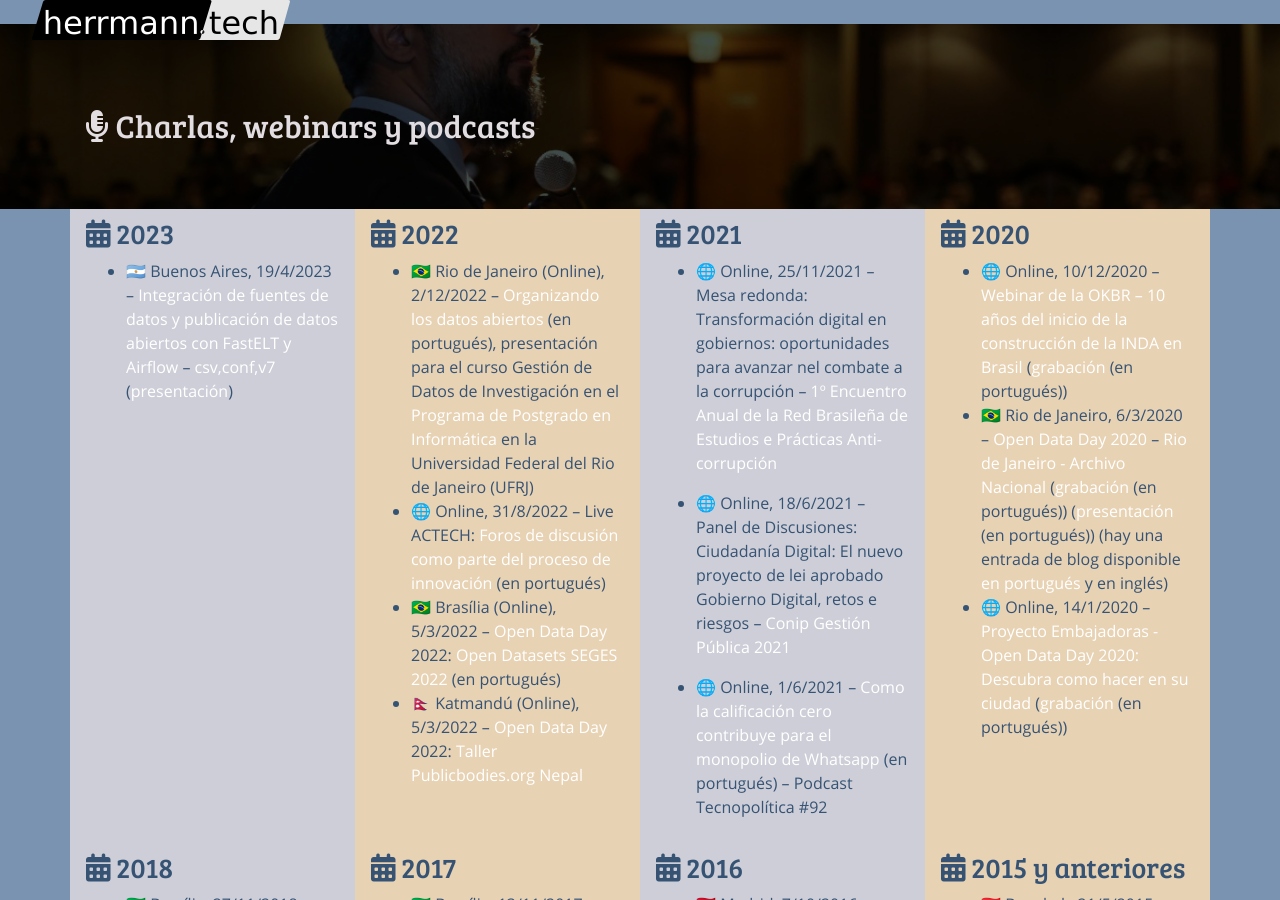
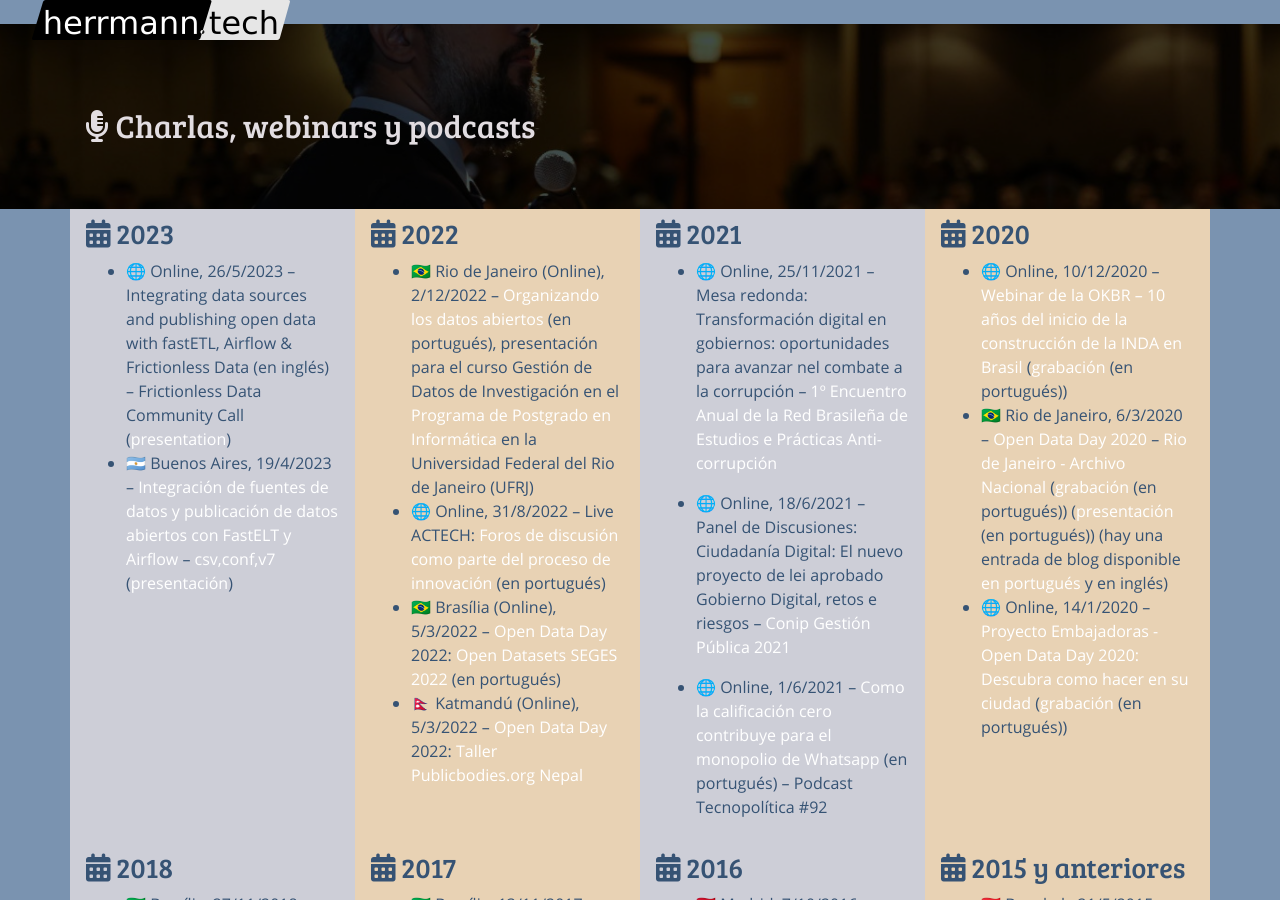
Before and after one commit to augusto-herrmann/augusto-herrmann.github.io, a Jekyll site: the page built from es/index.md, in a window 1280 px wide and 900 px high, scrolled down 2083 px. Built offline with Jekyll 4.4.1, drawn with Linux system fonts in a browser that asks for light colours.

Commit message:
Add Frictionless Data Community Call presentation

```diff
--- a/es/index.md
+++ b/es/index.md
@@ -125,6 +125,10 @@ Para más entradas, por favor vea [el blog](blog).
 
 ### *﻿*{: .far .fa-calendar-alt} 2023
 
+* 🌐 Online, 26/5/2023 -- Integrating data sources and publishing open
+  data with fastETL, Airflow & Frictionless Data (en inglés) --
+  Frictionless Data Community Call
+  ([presentation](https://herrmann.tech/slide-decks/2023/05/integrating-data-sources-and-publishing-open-data-with-fastetl-airflow-and-frictionless))
 * 🇦🇷 Buenos Aires, 19/4/2023 --
   [Integración de fuentes de datos y publicación de datos abiertos con FastELT y Airflow](https://csvconf.com/speakers/#augusto-herrmann)
   -- [csv,conf,v7](https://csvconf.com)
```
Also changed, not shown: de/index.md (+4 -0 lines), en/index.md (+4 -0 lines), pt/index.md (+4 -0 lines).
